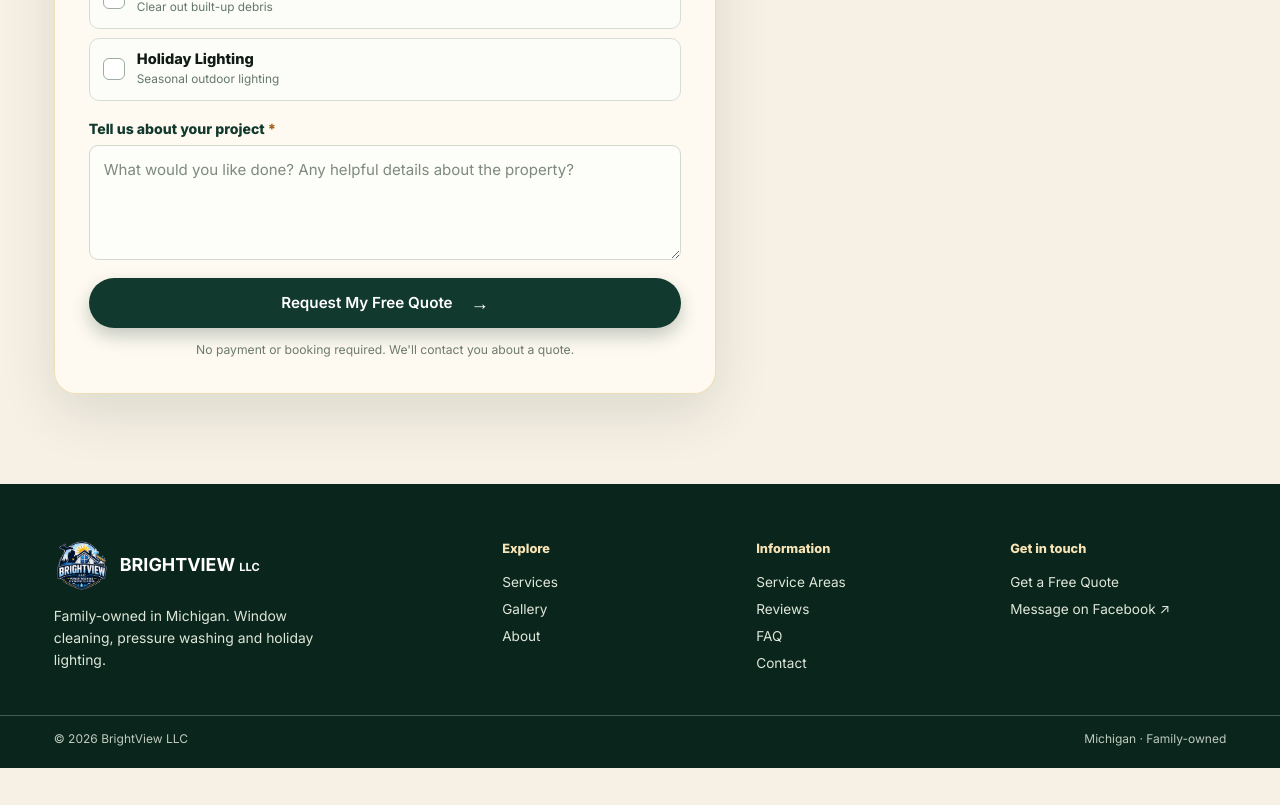
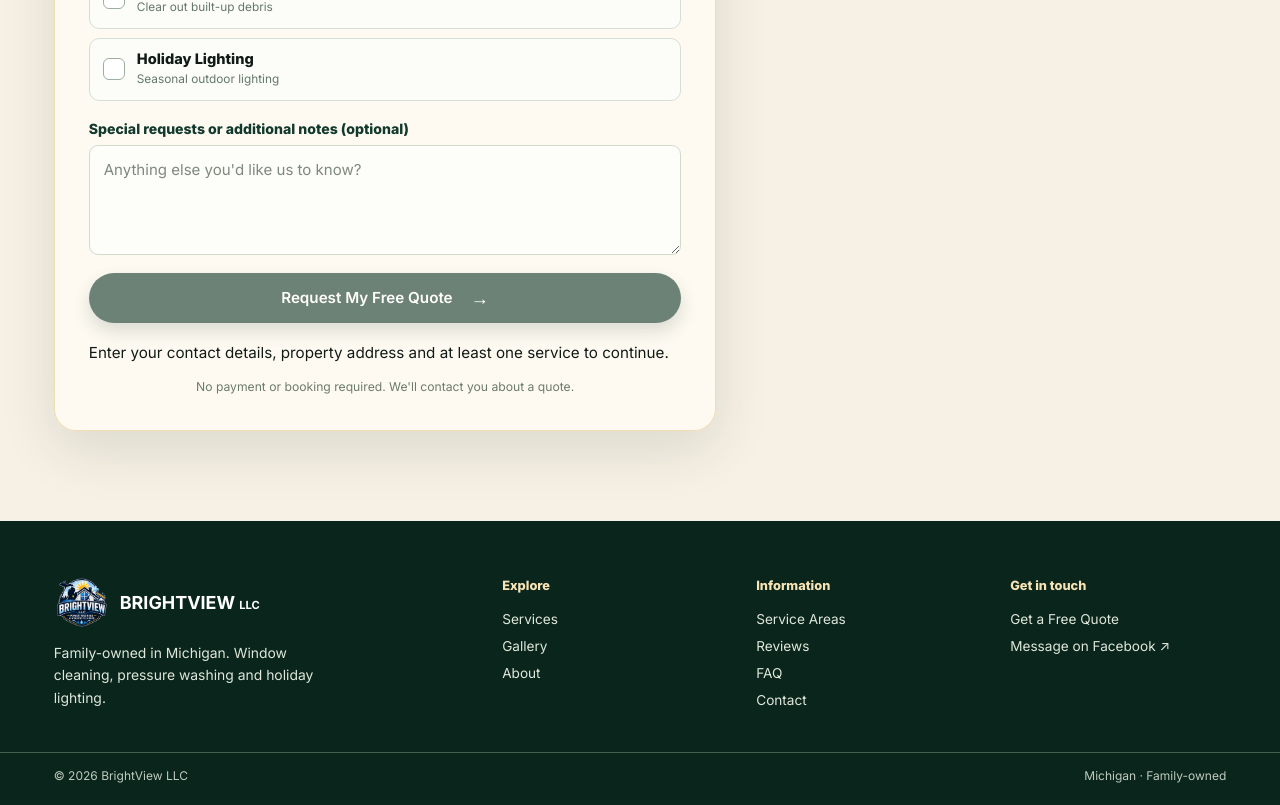
Before and after one commit to csmotherman/brightview-llc, a Next.js app: page /quote in a window 1280 px wide. Shown: the part 1200-2005 px from the top of the page. Before the commit the page ends 1968 px from the top, so only its background shows below. Built offline with nearby package versions, Linux system fonts and the light colour scheme; a web font is replaced by a local one.

Commit message:
Make notes optional and block submissions until required fields are valid

```diff
--- a/src/components/quote/QuoteForm.tsx
+++ b/src/components/quote/QuoteForm.tsx
@@ -2,7 +2,7 @@
 
 import { useRef, useState, type FormEvent } from "react";
 import Link from "next/link";
-import { EMAIL_PATTERN, QUOTE_LIMITS, SERVICE_OPTIONS, hasEnoughPhoneDigits } from "@/lib/quote-services";
+import { QUOTE_LIMITS, SERVICE_OPTIONS, isValidEmailAddress, isValidPhoneNumber } from "@/lib/quote-services";
 import { Button } from "@/components/ui/Button";
 import { Card } from "@/components/ui/Card";
 import { CheckboxOption, FieldError, FormField, Input, Textarea, formStyles } from "@/components/ui/FormField";
@@ -29,13 +29,12 @@ const formatAddress = ({ street, city, zip }: Pick<FormValues, "street" | "city"
 function validate(form: FormValues): FieldErrors {
   const errors: FieldErrors = {};
   if (!form.name.trim()) errors.name = "Please enter your name.";
-  if (!hasEnoughPhoneDigits(form.phone)) errors.phone = "Please enter a valid phone number.";
-  if (!EMAIL_PATTERN.test(form.email.trim())) errors.email = "Please enter a valid email address.";
+  if (!isValidPhoneNumber(form.phone)) errors.phone = "Enter a valid 10-digit phone number.";
+  if (!isValidEmailAddress(form.email)) errors.email = "Enter a valid email address.";
   if (!form.street.trim()) errors.street = "Enter the street address.";
   if (!form.city.trim()) errors.city = "Enter the city.";
   if (!/^\d{5}(?:-?\d{4})?$/.test(form.zip.trim())) errors.zip = "Enter a valid 5-digit ZIP code.";
   if (form.services.length === 0) errors.services = "Please select at least one service.";
-  if (!form.message.trim()) errors.message = "Please tell us a little about your project.";
   return errors;
 }
 
@@ -44,6 +43,8 @@ export function QuoteForm() {
   const [status, setStatus] = useState<"idle" | "submitting" | "success">("idle");
   const [error, setError] = useState("");
   const [fieldErrors, setFieldErrors] = useState<FieldErrors>({});
+  // Use the same validation for button availability and the submit handler.
+  const canSubmit = Object.keys(validate(form)).length === 0;
   const sending = useRef(false);
   // One id per attempt-series: retries of the same request reuse it so the server can de-duplicate.
   const submissionId = useRef<string>(newSubmissionId());
@@ -52,6 +53,10 @@ export function QuoteForm() {
     setForm((current) => ({ ...current, [field]: value }));
     setFieldErrors((current) => ({ ...current, [field]: undefined }));
     if (error) setError("");
+  };
+
+  const validateOnBlur = (field: TextField) => {
+    setFieldErrors((current) => ({ ...current, [field]: validate(form)[field] }));
   };
 
   const toggleService = (service: string) => {
@@ -134,12 +139,13 @@ export function QuoteForm() {
 
   const busy = status === "submitting";
   const invalid = (field: TextField) => Boolean(fieldErrors[field]);
-  const bind = (field: TextField, extra: { id: string; maxLength: number }) => ({
+  const bind = (field: TextField, extra: { id: string; maxLength: number; required?: boolean }) => ({
     ...extra,
     name: field,
-    required: true,
+    required: extra.required !== false,
     value: form[field],
     invalid: invalid(field),
+    onBlur: () => validateOnBlur(field),
     onChange: (event: { target: { value: string } }) => updateText(field, event.target.value),
   });
 
@@ -190,8 +196,8 @@ export function QuoteForm() {
             </div>
             {fieldErrors.services && <FieldError id="quote-services-error">{fieldErrors.services}</FieldError>}
           </fieldset>
-          <FormField id="quote-message" label="Tell us about your project" required error={fieldErrors.message}>
-            <Textarea {...bind("message", { id: "quote-message", maxLength: QUOTE_LIMITS.message })} rows={4} placeholder="What would you like done? Any helpful details about the property?" />
+          <FormField id="quote-message" label="Special requests or additional notes (optional)" error={fieldErrors.message}>
+            <Textarea {...bind("message", { id: "quote-message", maxLength: QUOTE_LIMITS.message, required: false })} rows={3} placeholder="Anything else you'd like us to know?" />
           </FormField>
           <div className={styles.honeypot} aria-hidden="true">
             <label htmlFor="quote-website">Leave this field empty</label>
@@ -199,7 +205,8 @@ export function QuoteForm() {
           </div>
         </fieldset>
         {error && <p role="alert" className={styles.error}>{error}</p>}
-        <Button type="submit" block arrow={!busy} disabled={busy}>{busy ? "Sending request…" : "Request My Free Quote"}</Button>
+        <Button type="submit" block arrow={!busy} disabled={busy || !canSubmit}>{busy ? "Sending request…" : "Request My Free Quote"}</Button>
+        {!canSubmit && <p className={styles.submitHint}>Enter your contact details, property address and at least one service to continue.</p>}
         <p className={styles.disclaimer}>No payment or booking required. We&apos;ll contact you about a quote.</p>
       </form>
     </Card>
```
